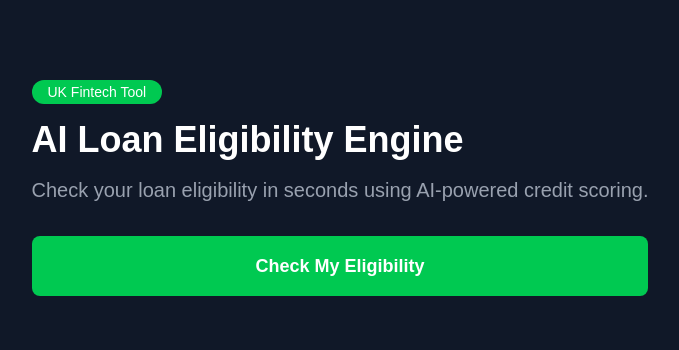
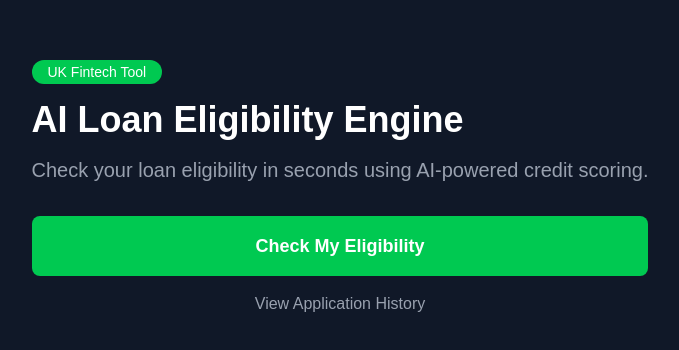
Before and after one commit to ChNafi222/AI-Loan-Eligibility-Next-app, a Next.js app: page / in a window 1280 px wide. Shown: the part 212-562 px from the top of the page, without its empty margins (300-979 px from the left). Built offline with nearby package versions, Linux system fonts and the light colour scheme.

Commit message:
added navigation to previous save data

```diff
--- a/app/page.tsx
+++ b/app/page.tsx
@@ -20,6 +20,11 @@ export default function HomePage() {
 >
   Check My Eligibility
 </Link>
+<Link href="/history"
+className="block text-center text-gray-400 mt-4 unwerline hover:text-white">
+  View Application History
+
+</Link>
 
       </div>
     </main>
```
